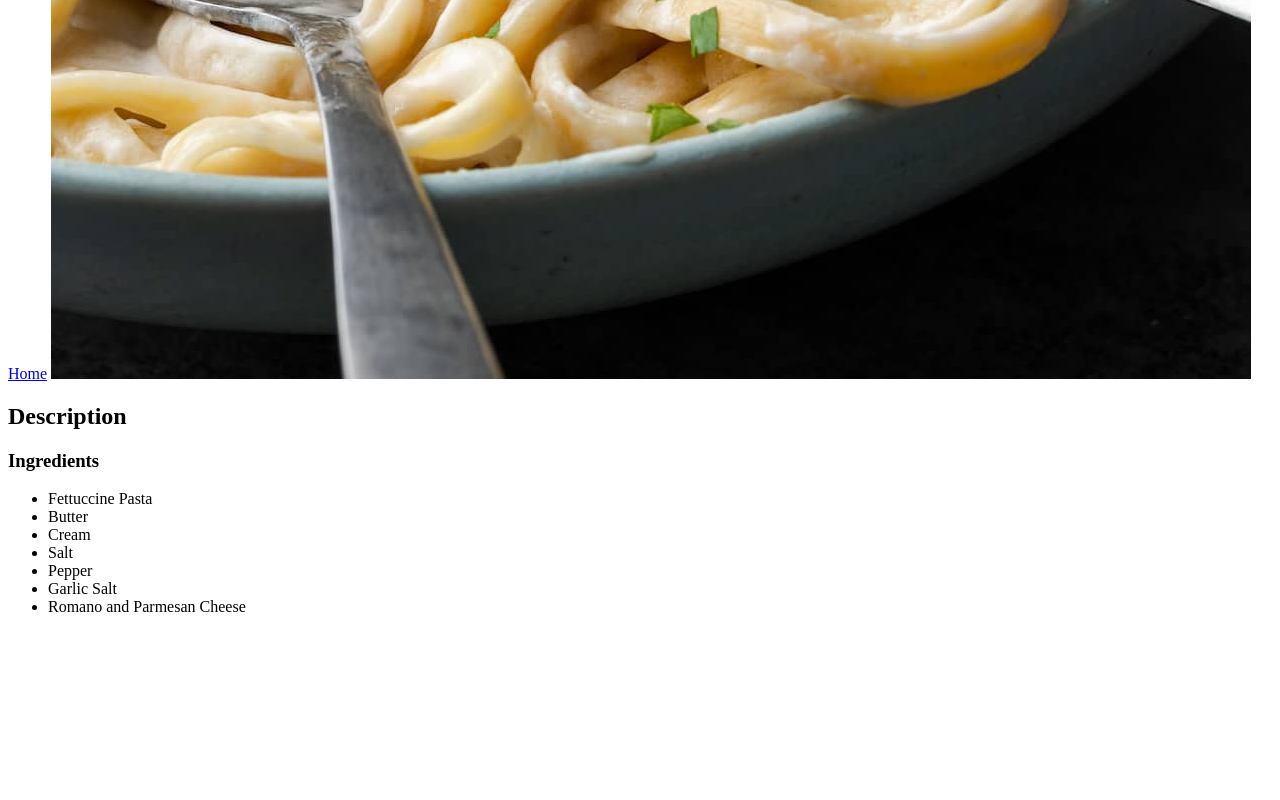
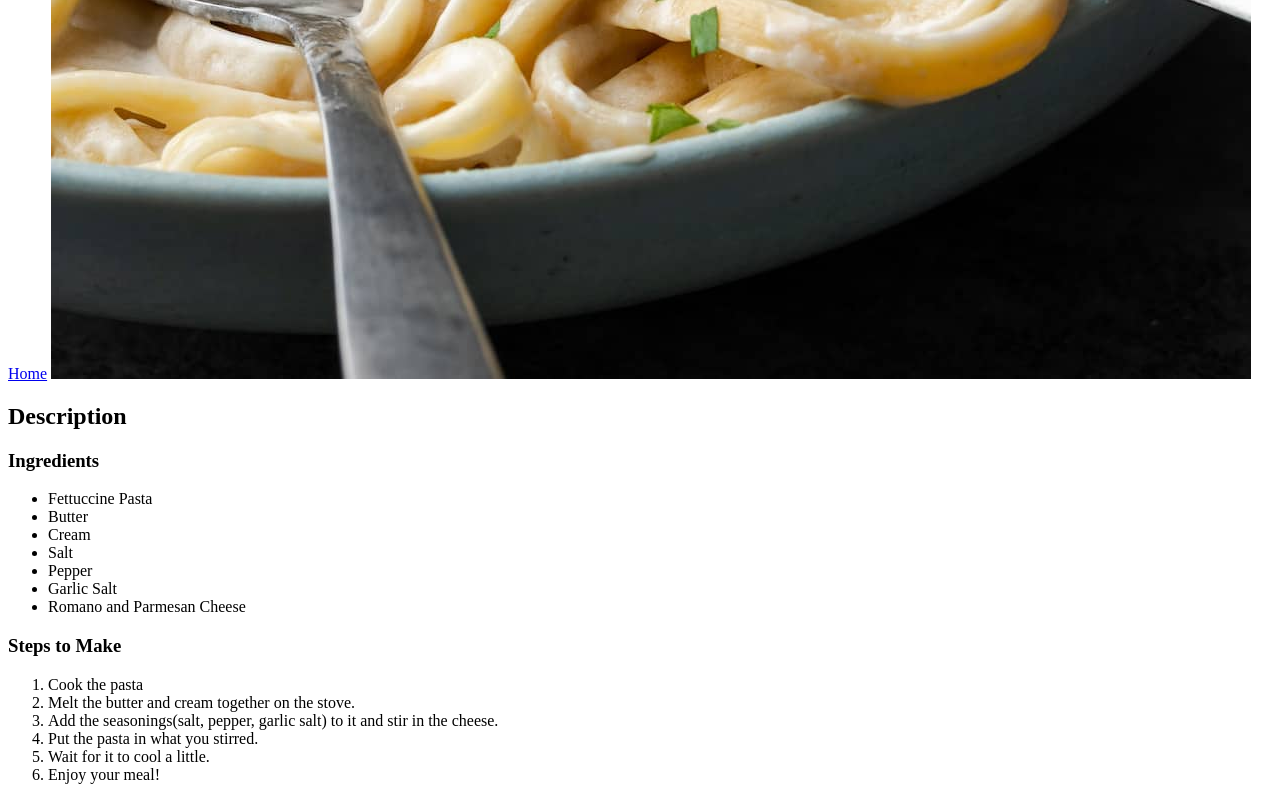
Before and after one commit to t-robbins14/odin-recipes, a plain HTML site: page recipes/fettuccinealfredo.html in a window 1280 px wide. Shown: the part 1201-2001 px from the top of the page. Before the commit the page ends 1833 px from the top, so only its background shows below. Drawn offline with Linux system fonts and the light colour scheme.

Commit message:
Added an ordered list of steps to make the dish with the ingredients

```diff
--- a/recipes/fettuccinealfredo.html
+++ b/recipes/fettuccinealfredo.html
@@ -20,5 +20,14 @@
             <li>Garlic Salt</li>
             <li>Romano and Parmesan Cheese</li>
         </ul>
+        <h3>Steps to Make</h3>
+        <ol>
+            <li>Cook the pasta</li>
+            <li>Melt the butter and cream together on the stove.</li>
+            <li>Add the seasonings(salt, pepper, garlic salt) to it and stir in the cheese.</li>
+            <li>Put the pasta in what you stirred.</li>
+            <li>Wait for it to cool a little.</li>
+            <li>Enjoy your meal!</li>
+        </ol>
 </body>
 </html>
```
